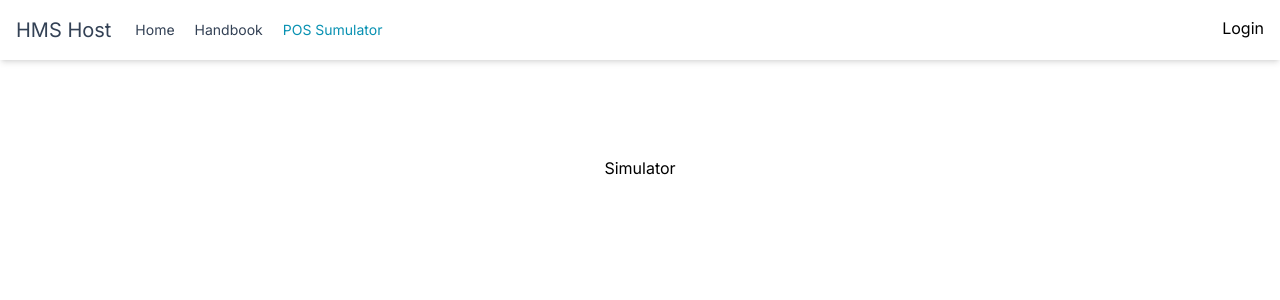
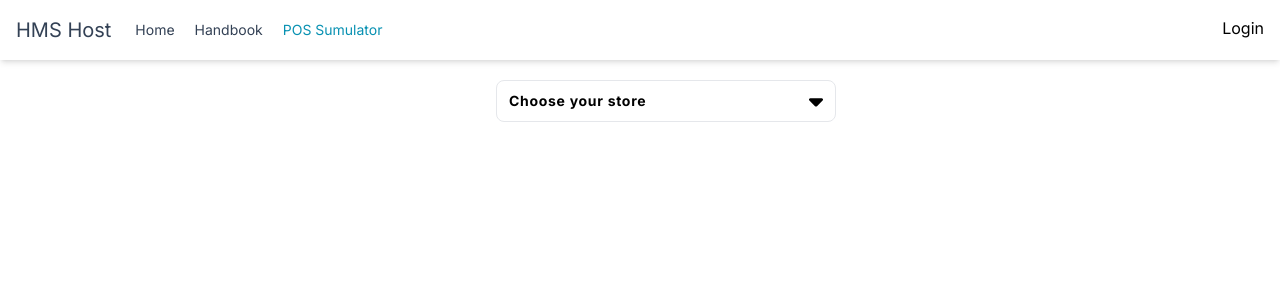
Before and after one commit to tan3warut4/hms-training-center, a Next.js app: page /simulator in a window 1280 px wide. Shown: the top 300 px of the page. Built offline with nearby package versions, Linux system fonts and the light colour scheme.

Commit message:
Simulator Page

```diff
--- a/app/components/handbook/ListOfContent.tsx
+++ b/app/components/handbook/ListOfContent.tsx
@@ -7,7 +7,7 @@ export default function ListOfContent({ children }: ListOfContentProps) {
     return (
         <aside className="absolute top-0 right-0
         w-[18rem] border-l  h-screen
-        px-4
+        p-4
         ">
             <nav>
                 <ul className="flex-1">
--- a/app/components/handbook/Sidebar.tsx
+++ b/app/components/handbook/Sidebar.tsx
@@ -28,14 +28,16 @@ interface SidebarItemProps {
     onClick: () => void;
 }
 
-export function SidebarItem({ icon, text, active }: SidebarItemProps) {
+export function SidebarItem({ icon, text, active, onClick }: SidebarItemProps) {
 
     return (
         <li className={`
             relative flex items-center py-2 px-3 my-1 font-medium rounded-md cursor-pointer
             transition-colors ${active ? "bg-gradiant-to-tr from-indigo-200 to-indigo-100 text-indigo-800"
                 : "hover:bg-indigo-50 text-grey-600"}
-        `}>
+        `}
+            onClick={onClick}
+        >
             <div className="border rounded-lg p-1 px-2 text-sm border-slate-200" >
                 {icon}
             </div>
--- /dev/null
+++ b/app/components/main/Dropdown.tsx
@@ -0,0 +1,36 @@
+"use client";
+import { FaCaretDown, FaCaretUp } from "react-icons/fa6";
+import { useState } from "react";
+import { log } from "console";
+export default function Dropdown() {
+    const [isOpen, setIsOpen] = useState(false)
+    const [store, setStore] = useState("Choose your store")
+    const list = ["🥐   Bristot", "🍣   TwoTigers", "🌯    Roll'd "];
+    console.log(isOpen)
+    return (
+        <div className="relative flex flex-col items-center rounded-lg  w-[340px]">
+            <button className="
+            bg-white border p-1 w-full  px-3
+            flex items-center justify-between font-bold text-sm rounded-lg tracking-wider
+            "
+                onClick={() => { setIsOpen((prev) => !prev) }}
+            >{store}
+                {!isOpen ? (
+                    <FaCaretDown className="h-8" />
+                ) : (
+                    <FaCaretUp className="h-8" />
+                )}
+                {isOpen && <div className="border absolute top-14 right-1 flex flex-col items-start rounded-lg  p-2 w-full">
+                    {list.map((item, index) => (
+                        <div className="hover:bg-slate-100 w-full  rounded-lg" key={index} onClick={() => setStore(item)}>
+                            <h3 className="font-normal text-md py-2 px-1 text-start">
+                                {item}
+                            </h3>
+                        </div>
+                    ))}
+                </div>
+                }
+            </button>
+        </div>
+    )
+}
--- a/app/handbook/page.tsx
+++ b/app/handbook/page.tsx
@@ -4,7 +4,7 @@ import Sidebar, { SidebarItem } from '../components/handbook/Sidebar'
 import ListOfContent from '../components/handbook/ListOfContent'
 
 const handbook = () => {
-    const [content, setContent] = useState("Bristot")
+    const [content, setContent] = useState("")
     const handleContent = (store: string) => {
         setContent(store)
     }
--- a/app/simulator/page.tsx
+++ b/app/simulator/page.tsx
@@ -1,8 +1,14 @@
 import React from 'react'
+import Dropdown from '../components/main/Dropdown'
 
 const Simulator = () => {
     return (
-        <div className='flex min-h-screen flex-col items-center justify-between p-24'>Simulator</div>
+        <div className='flex min-h-screen flex-col items-center justify-between p-5'>
+            <div className='max-w-72'>
+                <Dropdown />
+            </div>
+
+        </div>
     )
 }
 
```
